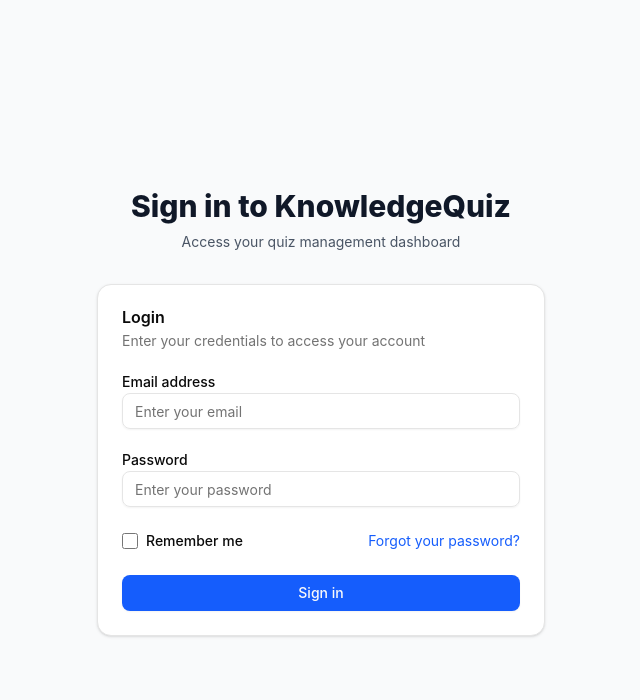
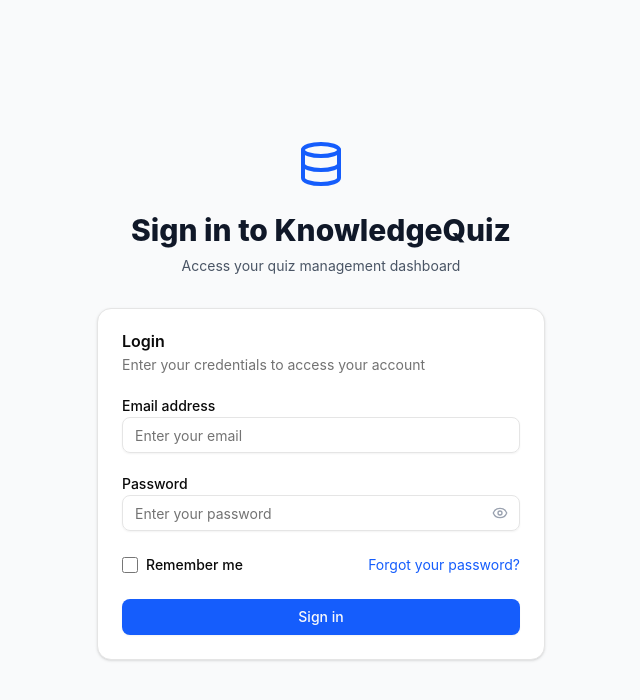
Before and after one commit to abelpinheiro/KnowledgeQuiz.Web, a React (Vite) app: page /login in a window 1280 px wide. Shown: the top 700 px of the page, without its empty margins (319-959 px from the left). Built offline with nearby package versions, Linux system fonts and the light colour scheme.

Commit message:
get lucide components back

```diff
--- a/src/pages/Login.tsx
+++ b/src/pages/Login.tsx
@@ -5,7 +5,7 @@ import { Card, CardContent, CardDescription, CardHeader, CardTitle } from '@/com
 import { Button } from '@/components/ui/button';
 import { Input } from '@/components/ui/input';
 import { Label } from '@/components/ui/label';
-//import { Database, Eye, EyeOff, AlertCircle } from 'lucide-react';
+import { Database, Eye, EyeOff, AlertCircle } from 'lucide-react';
 import { useAuth } from '@/contexts/AuthContext';
 import { toast } from "sonner";
 
@@ -47,7 +47,7 @@ const Login = () => {
       <div className="max-w-md w-full space-y-8">
         <div className="text-center">
           <div className="flex justify-center">
-            {/*<Database className="h-12 w-12 text-blue-600" />*/}
+            {<Database className="h-12 w-12 text-blue-600" />}
           </div>
           <h2 className="mt-6 text-3xl font-extrabold text-gray-900">
             Sign in to KnowledgeQuiz
@@ -68,7 +68,7 @@ const Login = () => {
             <form onSubmit={handleSubmit} className="space-y-6">
               {error && (
                 <div className="flex items-center space-x-2 text-red-600 bg-red-50 p-3 rounded-md">
-                  {/*<AlertCircle className="h-4 w-4" />*/}
+                  {<AlertCircle className="h-4 w-4" />}
                   <span className="text-sm">{error}</span>
                 </div>
               )}
@@ -107,11 +107,11 @@ const Login = () => {
                     onClick={() => setShowPassword(!showPassword)}
                     disabled={isLoading}
                   >
-                    {/*showPassword ? (
+                    { showPassword ? (
                       <EyeOff className="h-4 w-4 text-gray-400" />
                     ) : (
                       <Eye className="h-4 w-4 text-gray-400" />
-                    )*/ }
+                    ) }
                   </button>
                 </div>
               </div>
```
